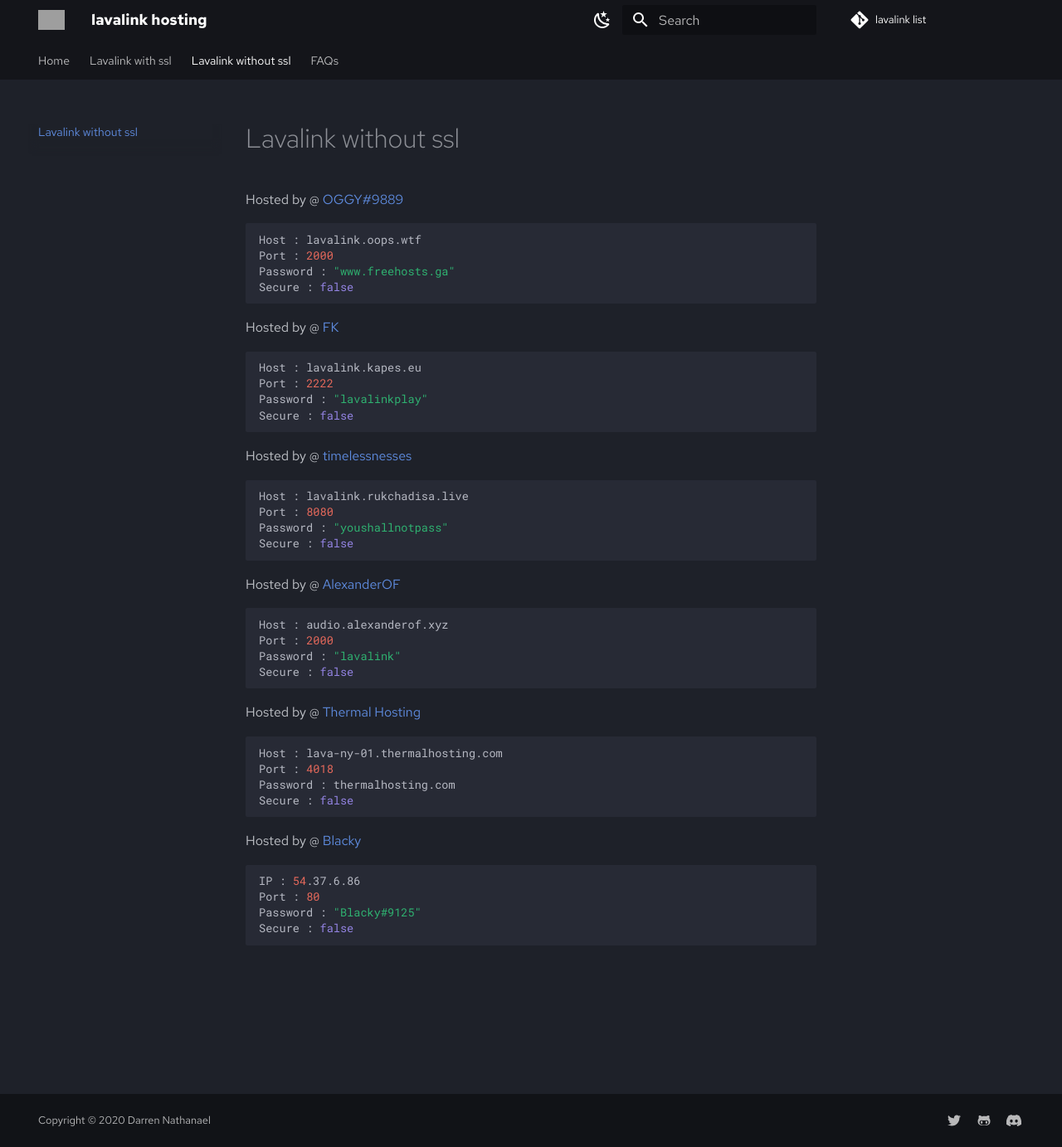
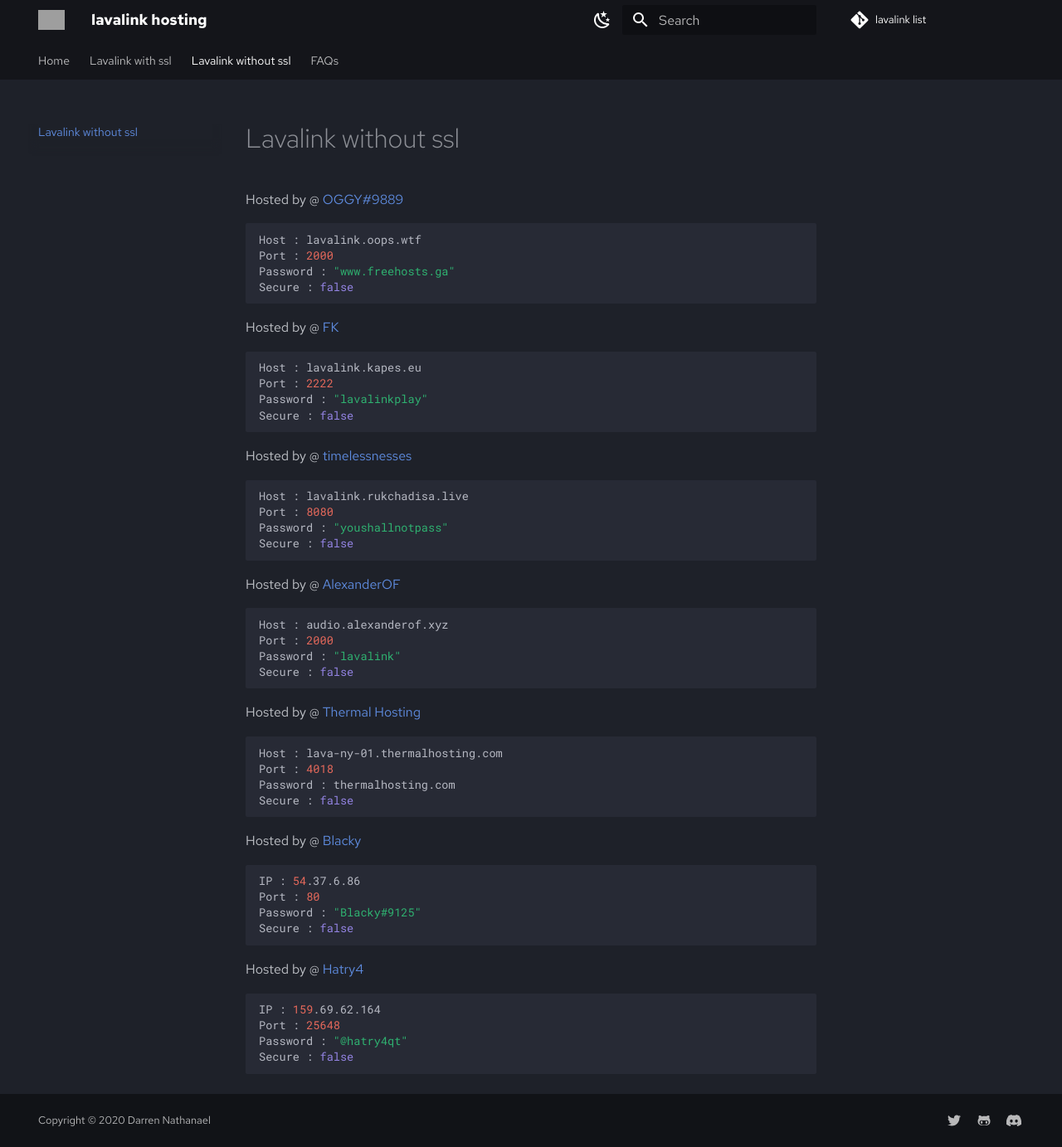
Before and after one commit to DarrenOfficial/lavalink-list, an MkDocs documentation site: the page built from docs/NoSSL/lavalink-without-ssl.md, in a window 1280 px wide and 1383 px high. Shown: the whole window at 83% size. Built offline with MkDocs 1.6.1 and Material for MkDocs 9.7.7, drawn with Linux system fonts in a browser that asks for light colours; comment, search, counter and statistics services are not loaded; grey boxes are pictures that could not be loaded.

Commit message:
Update docs/NoSSL/lavalink-without-ssl.md

````diff
--- a/docs/NoSSL/lavalink-without-ssl.md
+++ b/docs/NoSSL/lavalink-without-ssl.md
@@ -51,3 +51,11 @@ Port : 80
 Password : "Blacky#9125"
 Secure : false
 ```
+
+Hosted by @ [Hatry4](https:/www.hatry4.xyz)
+```bash
+IP : 159.69.62.164
+Port : 25648
+Password : "@hatry4qt"
+Secure : false
+```
````
